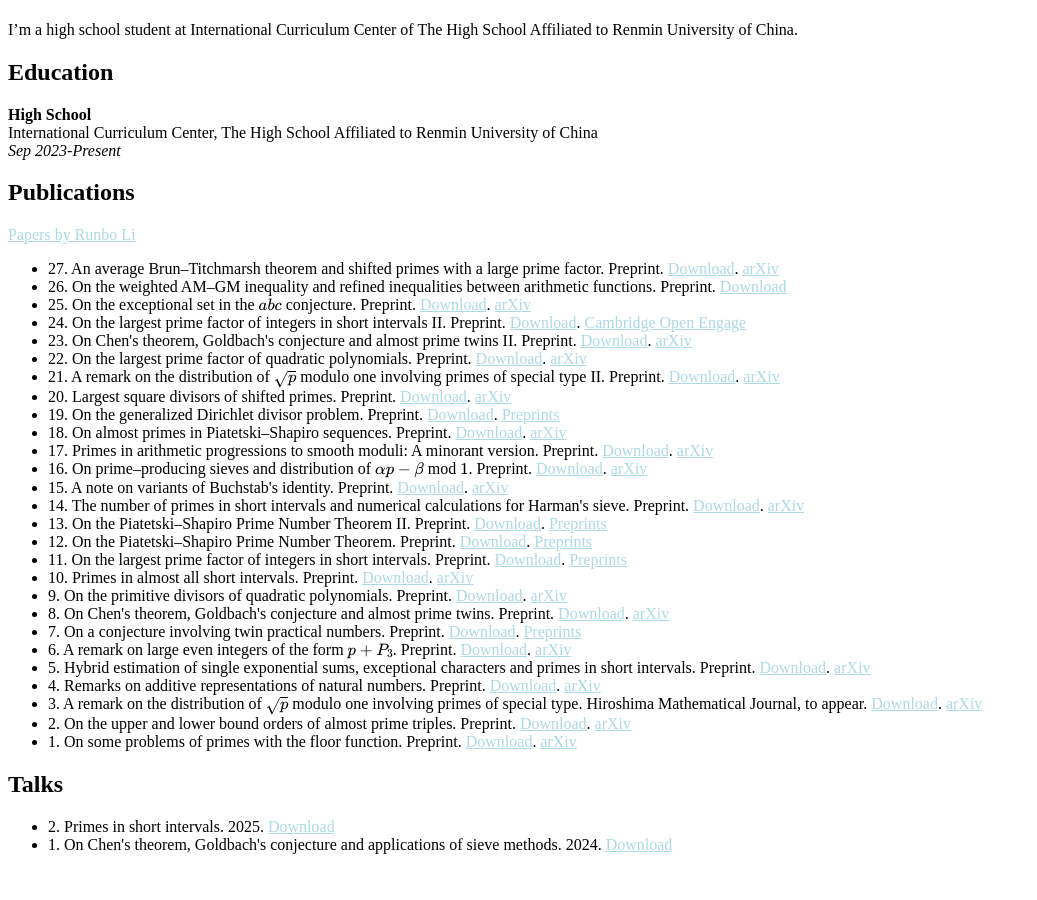
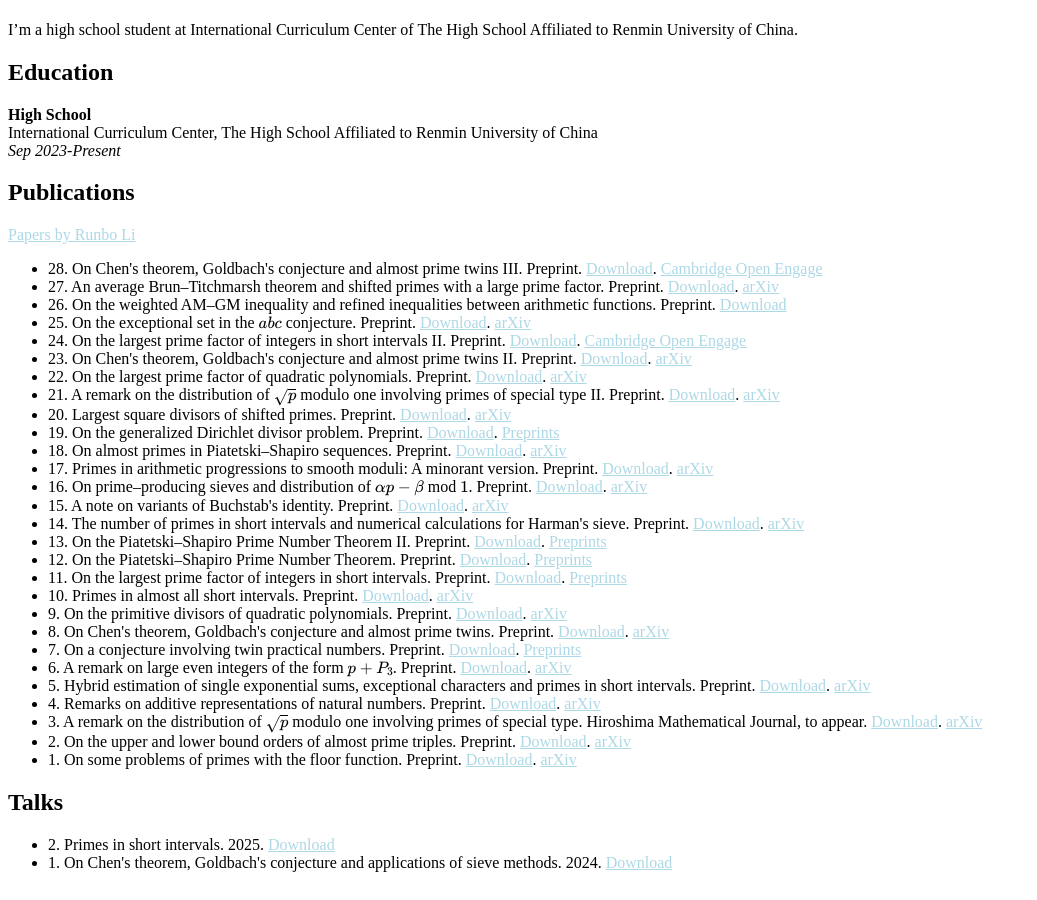
Before and after one commit to CareyRunboLi/CareyRunboLi.github.io, a Jekyll site: the page built from index.md, in a window 1280 px wide and 900 px high, scrolled down 1535 px. Shown: the whole window, without its empty margins (0-1037 px from the left). Built offline with Jekyll 4.4.1, drawn with Linux system fonts in a browser that asks for light colours; some web fonts are replaced; formulas are drawn with MathJax 3; a style sheet for code colours, icons or effects is not loaded; our own code applies the rules of GitHub Pages for plain Markdown files.

Commit message:
Update preprints.md

```diff
--- a/_includes/preprints.md
+++ b/_includes/preprints.md
@@ -9,6 +9,7 @@
 <a href="https://runbolicarey.com/assets/downloads/Papers_by_Runbo_Li_website.pdf"><span>Papers by Runbo Li</span></a>
 
 <ul style="margin:0 0 5px;">
+  <li>28. On Chen's theorem, Goldbach's conjecture and almost prime twins III. Preprint. <a href="https://runbolicarey.com/assets/downloads/On_Chen_s_theorem__Goldbach_s_conjecture_and_almost_prime_twins_III.pdf"><span>Download</span></a>. <a href="https://doi.org/10.33774/coe-2025-5kl50"><span>Cambridge Open Engage</span></a></li>
   <li>27. An average Brun–Titchmarsh theorem and shifted primes with a large prime factor. Preprint. <a href="https://runbolicarey.com/assets/downloads/An_average_Brun__Titchmarsh_theorem_and_shifted_primes_with_a_large_prime_factor.pdf"><span>Download</span></a>. <a href="https://arxiv.org/abs/2508.18285v1"><span>arXiv</span></a></li>
   <li>26. On the weighted AM–GM inequality and refined inequalities between arithmetic functions. Preprint. <a href="https://runbolicarey.com/assets/downloads/On_the_weighted_AM__GM_inequality_and_refined_inequalities_between_arithmetic_functions.pdf"><span>Download</span></a></li>
   <li>25. On the exceptional set in the $abc$ conjecture. Preprint. <a href="https://runbolicarey.com/assets/downloads/On_the_exceptional_set_in_the_abc_conjecture.pdf"><span>Download</span></a>. <a href="https://arxiv.org/abs/2507.02885v1"><span>arXiv</span></a></li>
```
